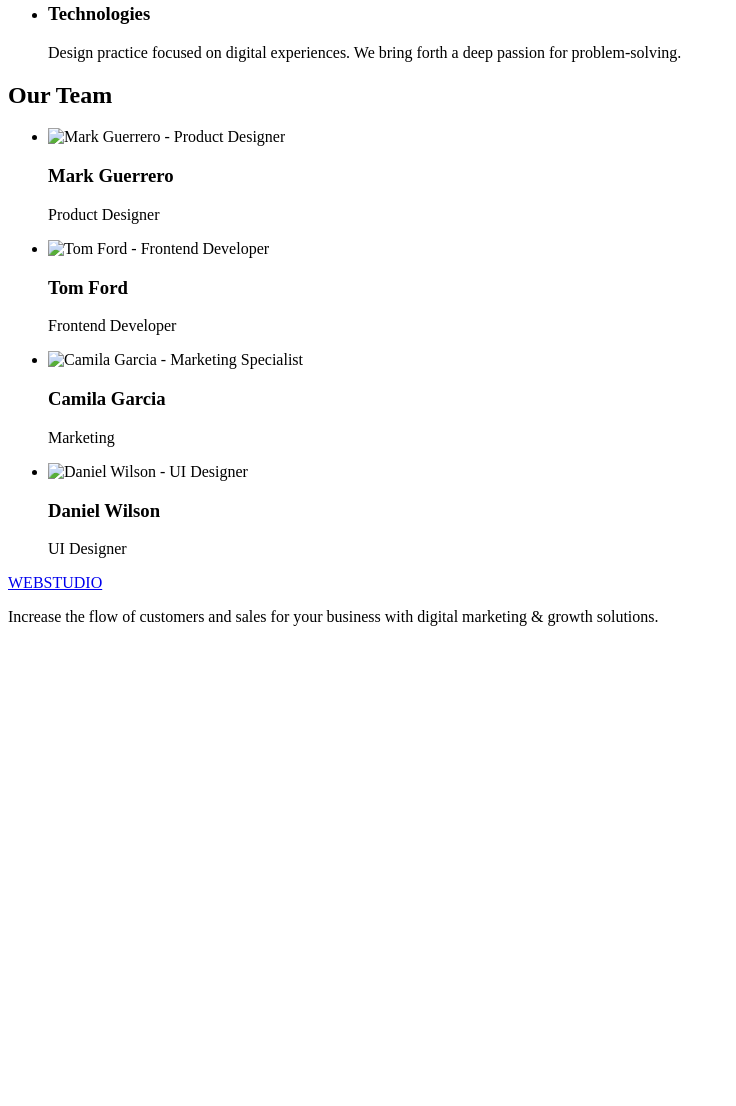
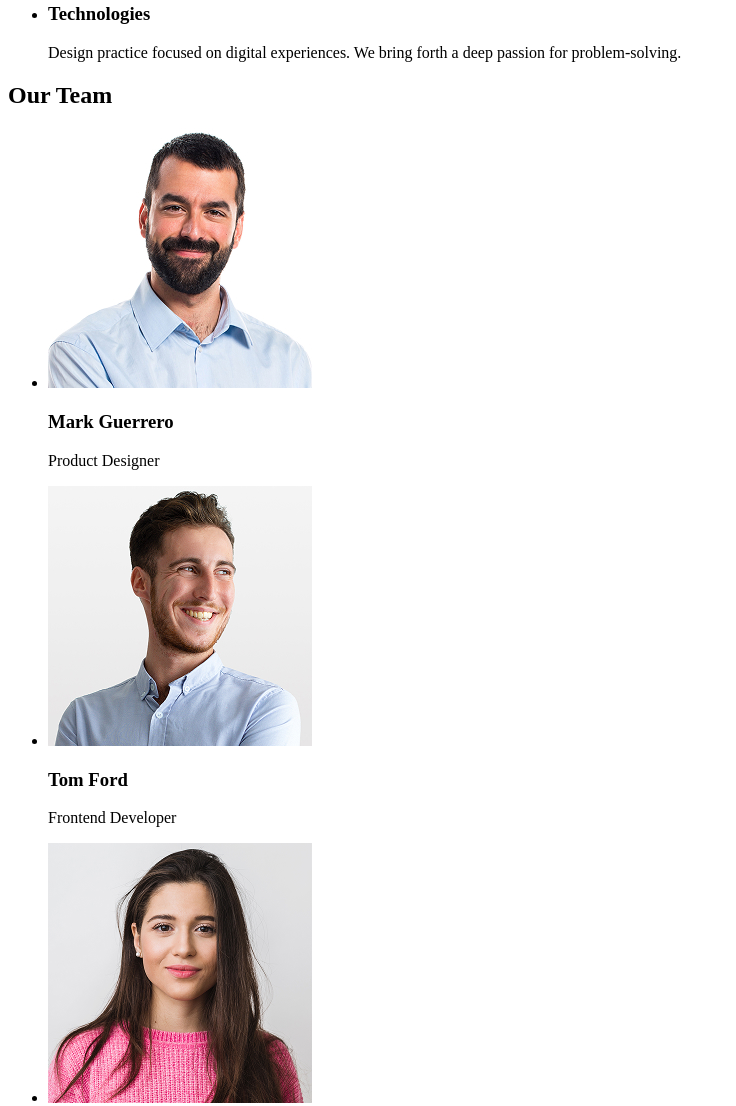
Before and after one commit to ViktorMatviichuk/goit-markup-hw-01, a plain HTML site: page index.html in a window 1280 px wide. Shown: the part 532-1638 px from the top of the page, without its empty margins (0-736 px from the left). Before the commit the page ends 1174 px from the top, so only its background shows below. Drawn offline with Linux system fonts and the light colour scheme; the site is published under a folder, as on GitHub Pages, so addresses that start at the root find nothing.

Commit message:
fix formatting issues in contact information and image paths

```diff
--- a/index.html
+++ b/index.html
@@ -21,7 +21,7 @@
         <address>
             <ul>
                 <li><a href="mailto:info@devstudio.com">info@devstudio.com</a></li>
-                <li><a href="tel:+11(000)111-11-11">+11(000)111-11-11</a></li>
+                <li><a href="tel:+11 (000) 111-11-11">+11 (000) 111-11-11</a></li>
             </ul>
         </address>
     </header>
@@ -61,23 +61,23 @@
             <h2>Our Team</h2>
             <ul>
                 <li>
-                    <img src="/images/MarkGuerrero.jpg" alt="Mark Guerrero - Product Designer" width="264" height="260">
+                    <img src="./images/MarkGuerrero.jpg" alt="Mark Guerrero - Product Designer" width="264" height="260">
                     <h3>Mark Guerrero</h3>
                     <p>Product Designer</p>
                 </li>
                 <li>
-                    <img src="/images/TomFord.jpg" alt="Tom Ford - Frontend Developer" width="264" height="260">
+                    <img src="./images/TomFord.jpg" alt="Tom Ford - Frontend Developer" width="264" height="260">
                     <h3>Tom Ford</h3>
                     <p>Frontend Developer</p>
                 </li>
                 <li>
-                    <img src="/images/CamilaGarcia.jpg" alt="Camila Garcia - Marketing Specialist" width="264"
+                    <img src="./images/CamilaGarcia.jpg" alt="Camila Garcia - Marketing Specialist" width="264"
                         height="260">
                     <h3>Camila Garcia</h3>
                     <p>Marketing</p>
                 </li>
                 <li>
-                    <img src="/images/DanielWilson.jpg" alt="Daniel Wilson - UI Designer" width="264" height="260">
+                    <img src="./images/DanielWilson.jpg" alt="Daniel Wilson - UI Designer" width="264" height="260">
                     <h3>Daniel Wilson</h3>
                     <p>UI Designer</p>
                 </li>
```
